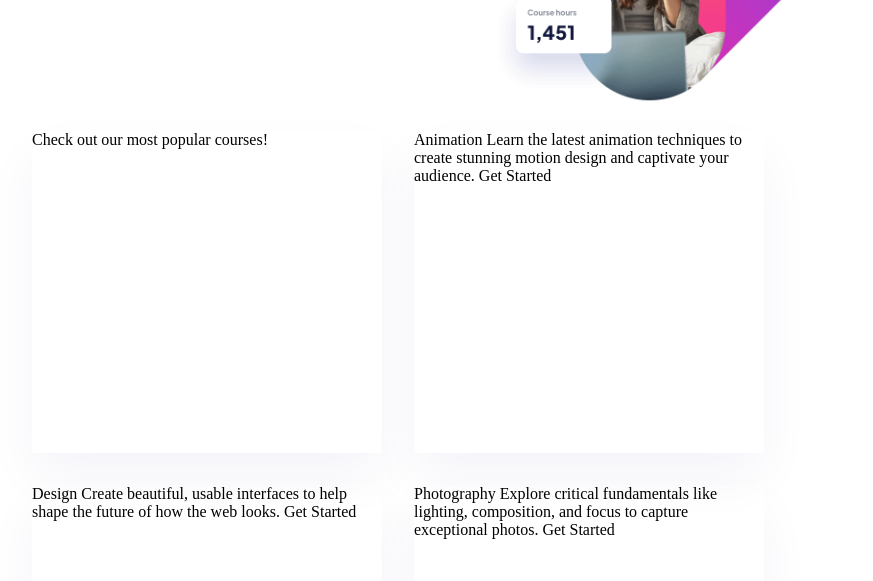
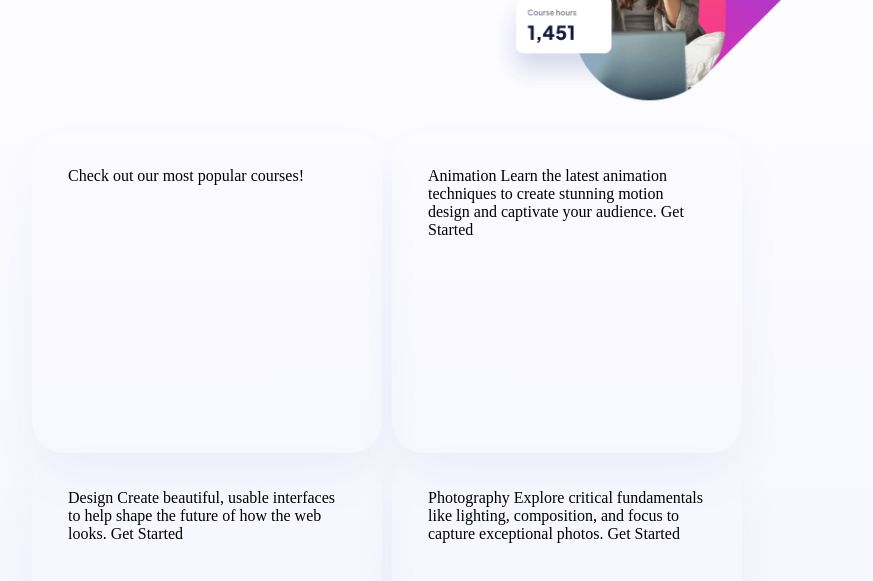
Before and after one commit to aleknovkovski/FEM-skilled-elearning-landing-page, a plain HTML site: page working/index.html in a window 1280 px wide. Shown: the part 219-800 px from the top of the page, without its empty margins (248-1121 px from the left). Drawn offline with Linux system fonts and the light colour scheme.

Commit message:
Add body background, more card-styling

```diff
--- a/working/index.css
+++ b/working/index.css
@@ -1,5 +1,9 @@
+* {
+    box-sizing: border-box;
+}
 body {
     margin: 0;
+    background: linear-gradient(180deg, #FFFFFF 0%, #F0F1FF 100%);
 }
 
 .front-page-header {
@@ -44,10 +48,10 @@ footer {
     align-items: center;
 }
 
+
 .cards {
     display: grid;
     grid-template-columns: 1fr 1fr;
-    grid-gap: 2em;
     margin-bottom: 1.5em;
 }
 
@@ -55,4 +59,6 @@ footer {
     width: 350px;
     height: 322px;
     box-shadow: 0 25px 50px rgba(6, 22, 141, 0.0442);
+    padding: 2.25em;
+    border-radius: 2em;
 }
```
